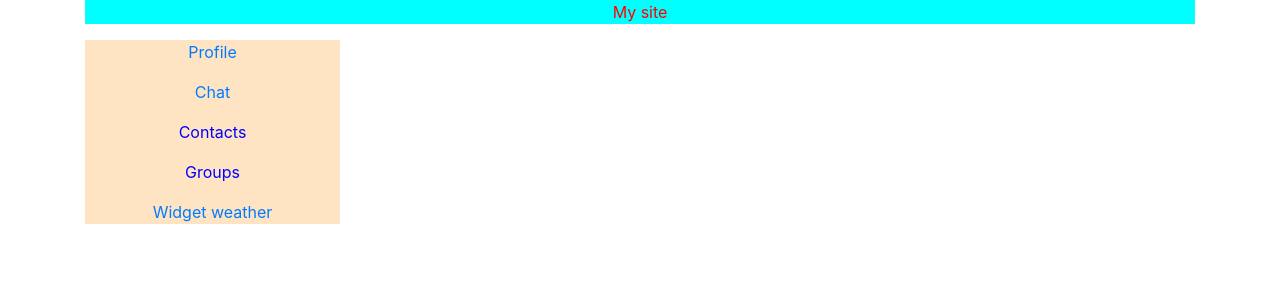
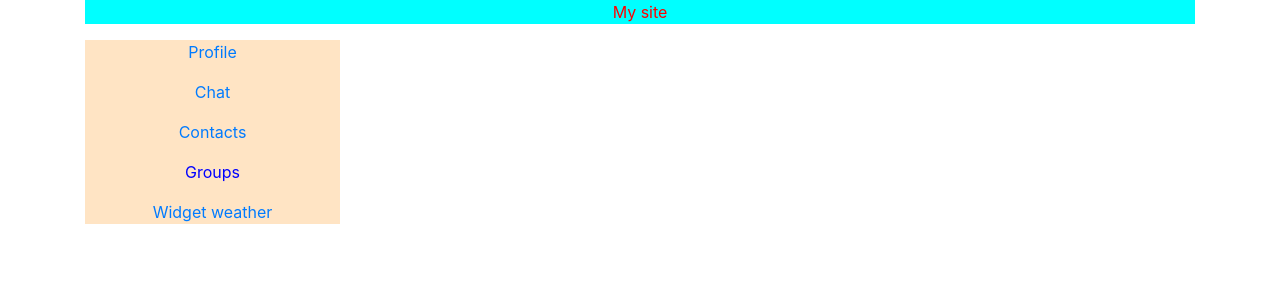
Before and after one commit to LTSecsuby/ReactTest, a React (Create React App) app: page / in a window 1280 px wide. Shown: the top 300 px of the page. Built offline with nearby package versions, Linux system fonts and the light colour scheme.

Commit message:
add content

```diff
--- a/src/components/navbar/Navbar.jsx
+++ b/src/components/navbar/Navbar.jsx
@@ -8,7 +8,7 @@ const Navbar = () => {
         <div className={style.item}>
             <p><NavLink to='/content'>Profile</NavLink></p>
             <p><NavLink to='/content2'>Chat</NavLink></p>
-            <p>Contacts</p>
+            <p><NavLink to="/content3">Contacts</NavLink></p>
             <p>Groups</p>
             <p><NavLink to='/widget'>Widget weather</NavLink></p>
         </div>
```
